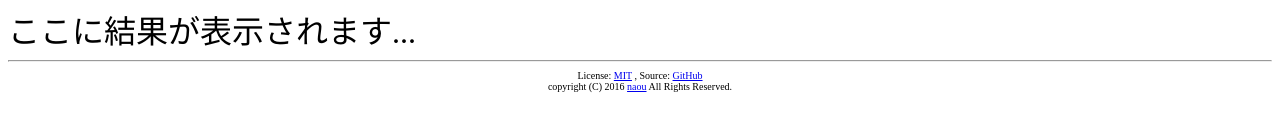
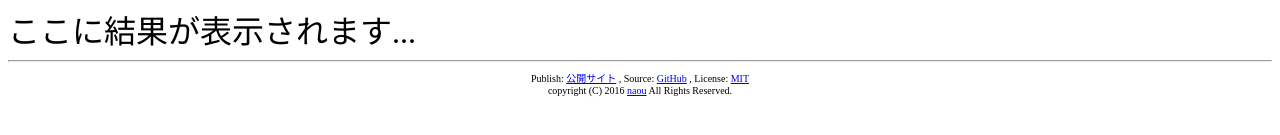
Before and after one commit to knaou/triangular_bandage_relay_maker, a plain HTML site: page relay.html in a window 1280 px wide. Shown: the part 261-396 px from the top of the page. Drawn offline with Linux system fonts and the light colour scheme.

Commit message:
README修正

```diff
--- a/relay.html
+++ b/relay.html
@@ -227,10 +227,12 @@
     <hr>
     <div style="font-size: x-small;text-align: center;">
         <div>
-            License:
-            <a href="https://github.com/knaou/triangular_bandage_relay_maker/blob/master/LICENSE">MIT</a>
+            Publish:
+            <a href="http://naou.cool-ex.com/relay/index.html">公開サイト</a>
             , Source:
             <a href="https://github.com/knaou/triangular_bandage_relay_maker">GitHub</a>
+            , License:
+            <a href="https://github.com/knaou/triangular_bandage_relay_maker/blob/master/LICENSE">MIT</a>
         </div>
         <div>
             copyright (C) 2016 <a href="http://naoblo.net/">naou</a> All Rights Reserved.
```
Also changed, not shown: 1 other file.
